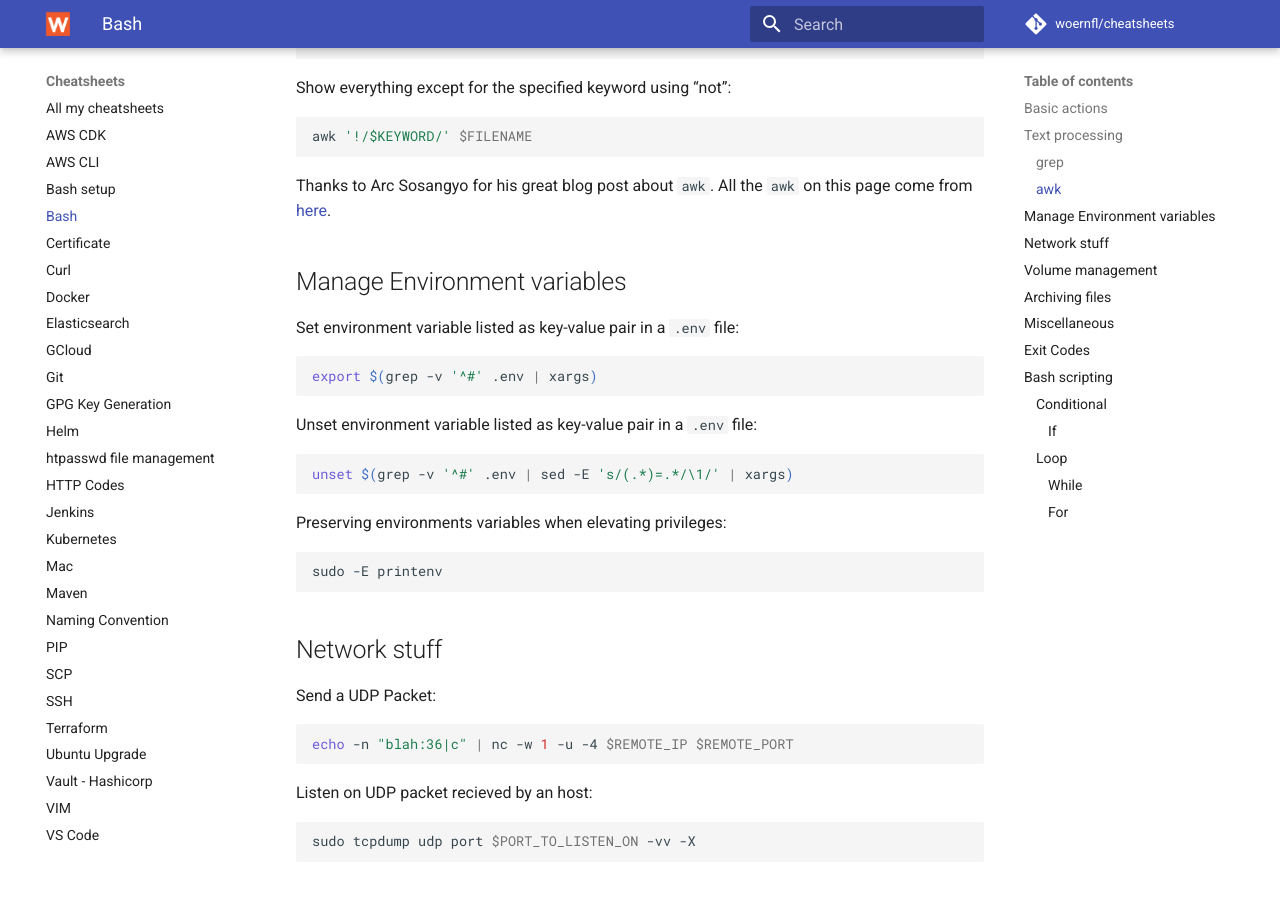
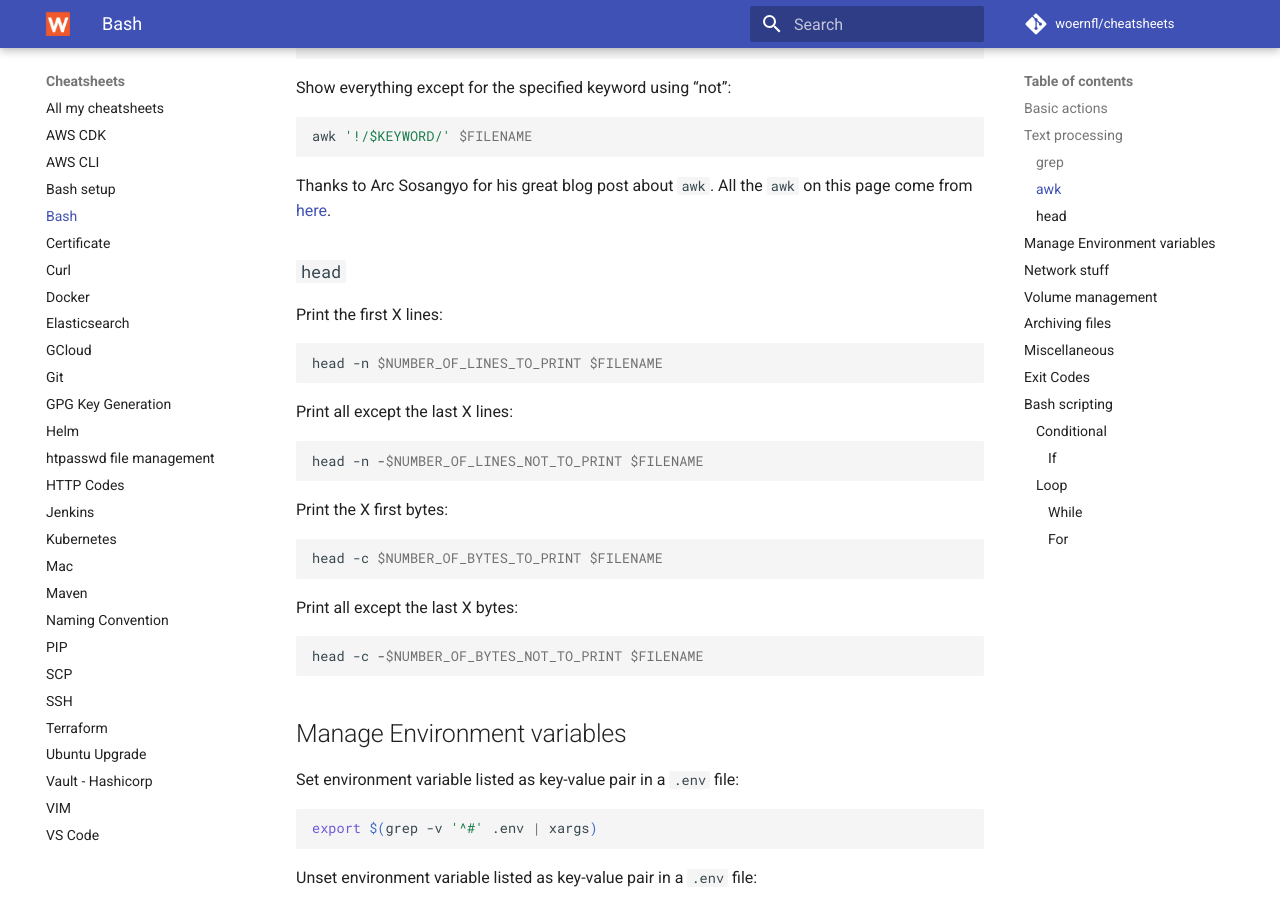
Before and after one commit to woernfl/cheatsheets, an MkDocs documentation site: the page built from docs/bash.md, in a window 1280 px wide and 900 px high, scrolled down 2603 px. Built offline with MkDocs 1.6.1 and Material for MkDocs 9.7.7, drawn with Linux system fonts in a browser that asks for light colours; comment, search, counter and statistics services are not loaded.

Commit message:
Update bash.md

````diff
--- a/docs/bash.md
+++ b/docs/bash.md
@@ -154,6 +154,32 @@
 ```
 
 Thanks to Arc Sosangyo for his great blog post about `awk`. All the `awk` on this page come from [here](https://betterprogramming.pub/10-practical-use-of-awk-command-in-linux-unix-26fbd92f1112).
+
+### `head`
+
+Print the first X lines:
+
+```bash
+head -n $NUMBER_OF_LINES_TO_PRINT $FILENAME
+```
+
+Print all except the last X lines:
+
+```bash
+head -n -$NUMBER_OF_LINES_NOT_TO_PRINT $FILENAME
+```
+
+Print the X first bytes:
+
+```bash
+head -c $NUMBER_OF_BYTES_TO_PRINT $FILENAME
+```
+
+Print all except the last X bytes:
+
+```bash
+head -c -$NUMBER_OF_BYTES_NOT_TO_PRINT $FILENAME
+```
 
 ## Manage Environment variables
 
````
